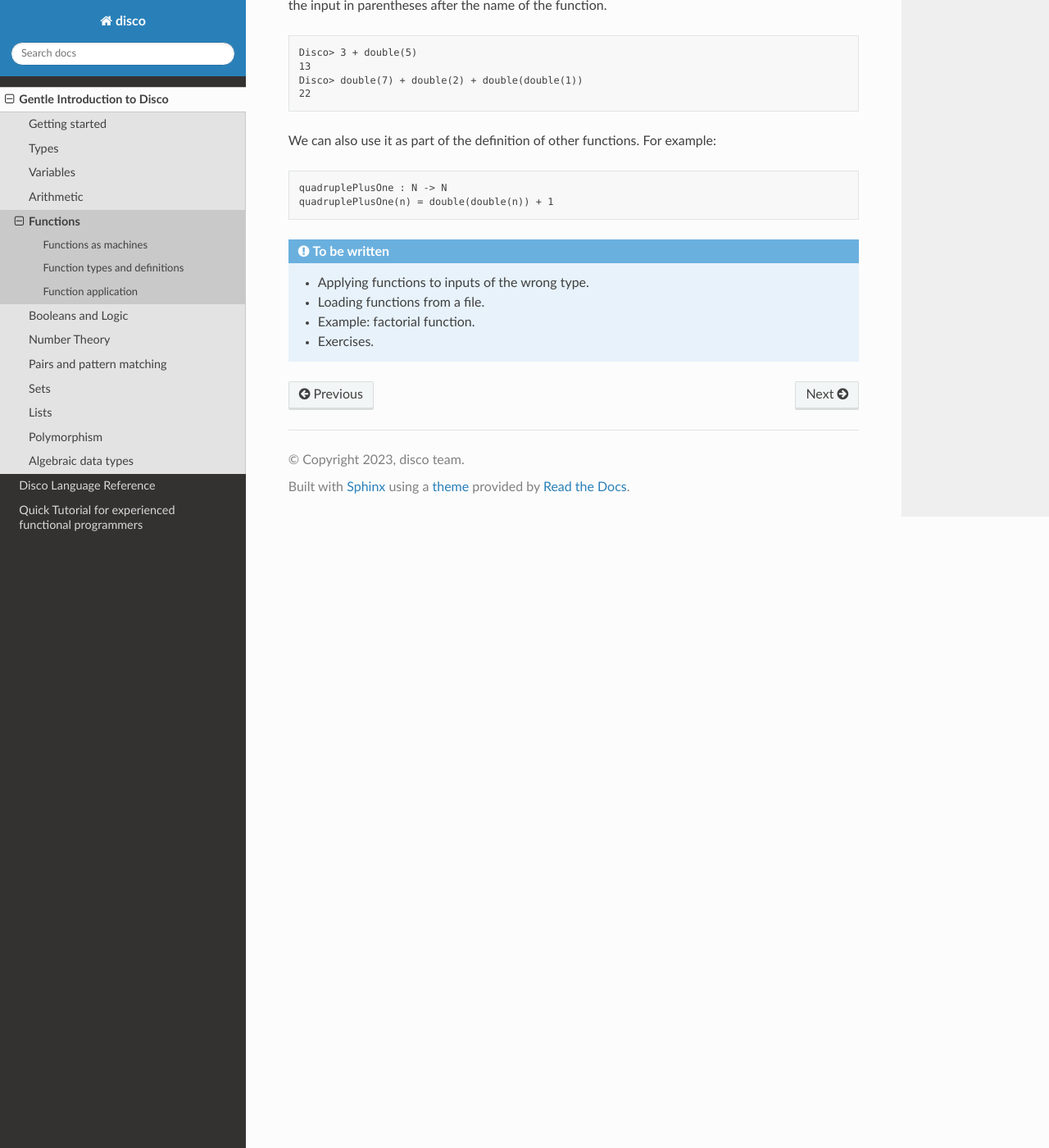
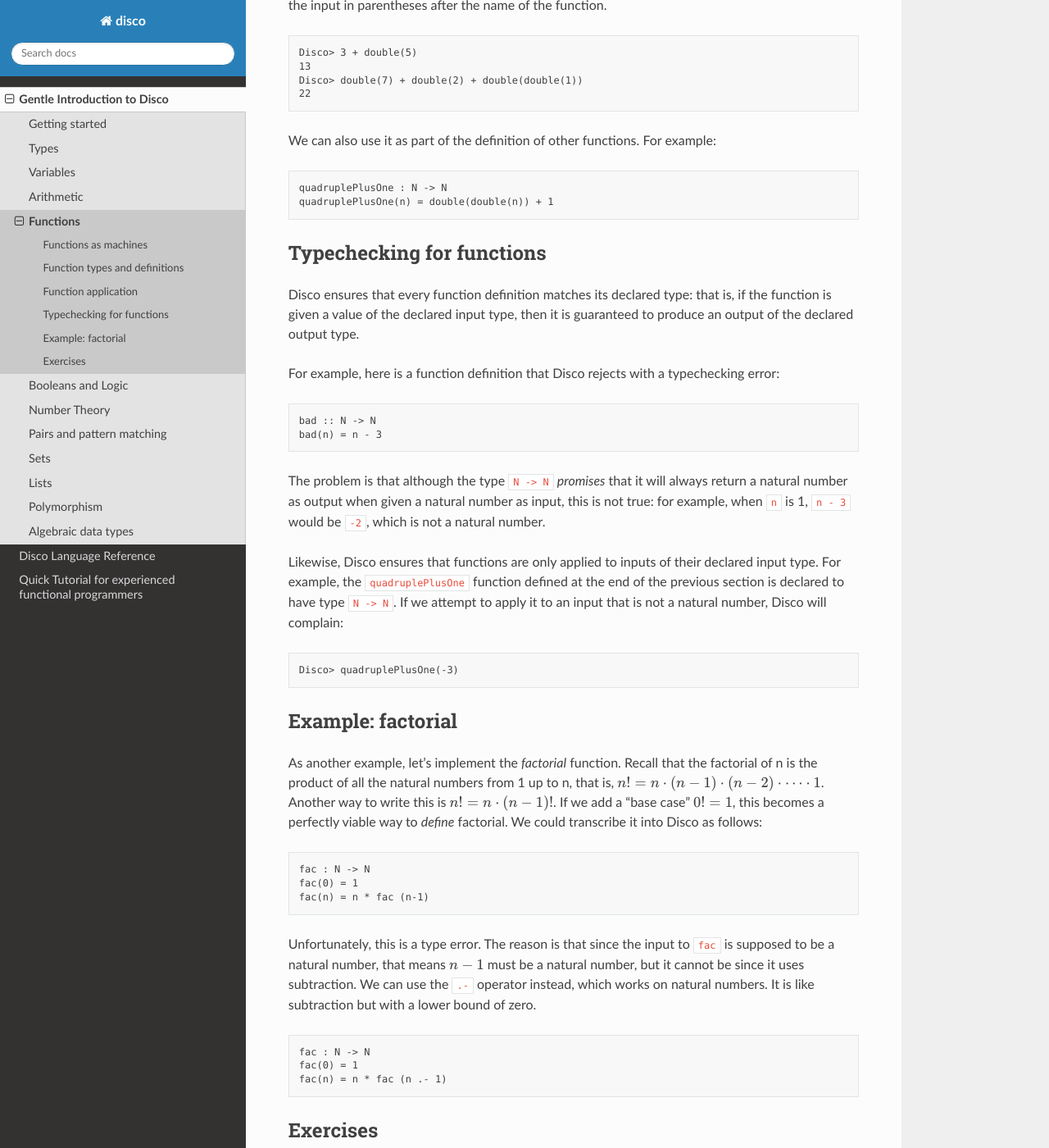
Before and after one commit to disco-lang/disco, a Sphinx documentation site: the page built from docs/introduction/functions.rst, in a window 1280 px wide and 1400 px high, scrolled down 1300 px. Shown: the whole window at 82% size. Built offline with Sphinx 7.4.7 and the Read the Docs theme 3.1.0, drawn with Linux system fonts in a browser that asks for light colours; some of the changed text lies outside the part shown.

Commit message:
finish writing about functions in gentle intro

```diff
--- a/docs/introduction/functions.rst
+++ b/docs/introduction/functions.rst
@@ -84,9 +84,68 @@ example:
    quadruplePlusOne : N -> N
    quadruplePlusOne(n) = double(double(n)) + 1
 
-.. admonition:: To be written
+Typechecking for functions
+--------------------------
 
-   * Applying functions to inputs of the wrong type.
-   * Loading functions from a file.
-   * Example: factorial function.
-   * Exercises.
+Disco ensures that every function definition matches its declared
+type: that is, if the function is given a value of the declared input
+type, then it is guaranteed to produce an output of the declared
+output type.
+
+For example, here is a function definition that Disco rejects with a
+typechecking error:
+
+::
+
+   bad :: N -> N
+   bad(n) = n - 3
+
+The problem is that although the type ``N -> N`` *promises* that it
+will always return a natural number as output when given a natural
+number as input, this is not true: for example, when ``n`` is 1, ``n -
+3`` would be ``-2``, which is not a natural number.
+
+Likewise, Disco ensures that functions are only applied to inputs of
+their declared input type.  For example, the ``quadruplePlusOne``
+function defined at the end of the previous section is declared to
+have type ``N -> N``.  If we attempt to apply it to an input that is
+not a natural number, Disco will complain:
+
+::
+
+   Disco> quadruplePlusOne(-3)
+
+Example: factorial
+------------------
+
+As another example, let's implement the *factorial* function.  Recall
+that the factorial of n is the product of all the natural numbers
+from 1 up to n, that is, :math:`n! = n \cdot (n-1) \cdot (n-2) \cdot \dots
+\cdot 1`.  Another way to write this is :math:`n! = n \cdot (n-1)!`. If
+we add a "base case" :math:`0! = 1`, this becomes a perfectly viable way
+to *define* factorial.  We could transcribe it into Disco as follows:
+
+::
+
+    fac : N -> N
+    fac(0) = 1
+    fac(n) = n * fac (n-1)
+
+Unfortunately, this is a type error. The reason is that since the
+input to ``fac`` is supposed to be a natural number, that means
+:math:`n-1` must be a natural number, but it cannot be since it uses
+subtraction. We can use the ``.-`` operator instead, which works on
+natural numbers.  It is like subtraction but with a lower bound of
+zero.
+
+::
+
+    fac : N -> N
+    fac(0) = 1
+    fac(n) = n * fac (n .- 1)
+
+Exercises
+---------
+
+* Define a Disco function which returns one more than three times its
+  input.  What types can you give it?
```
